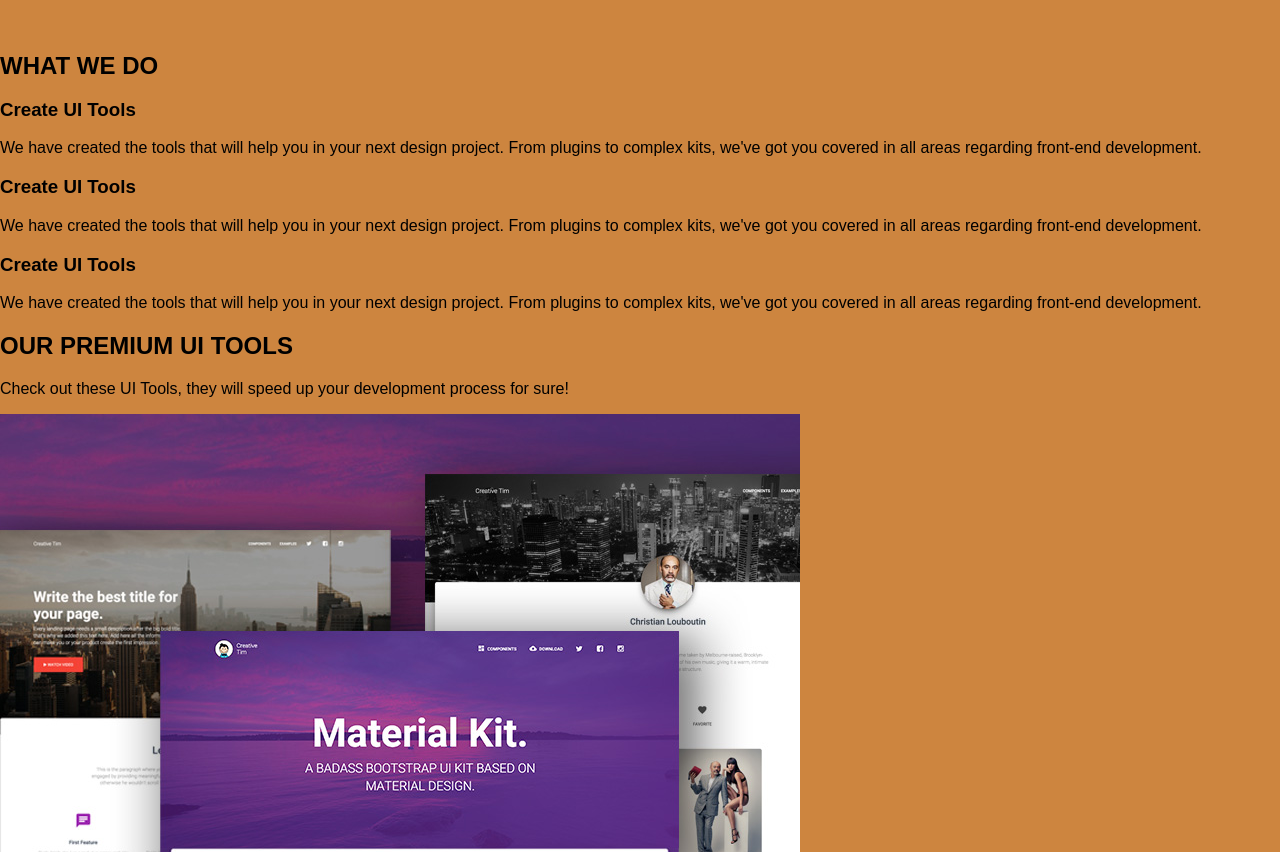
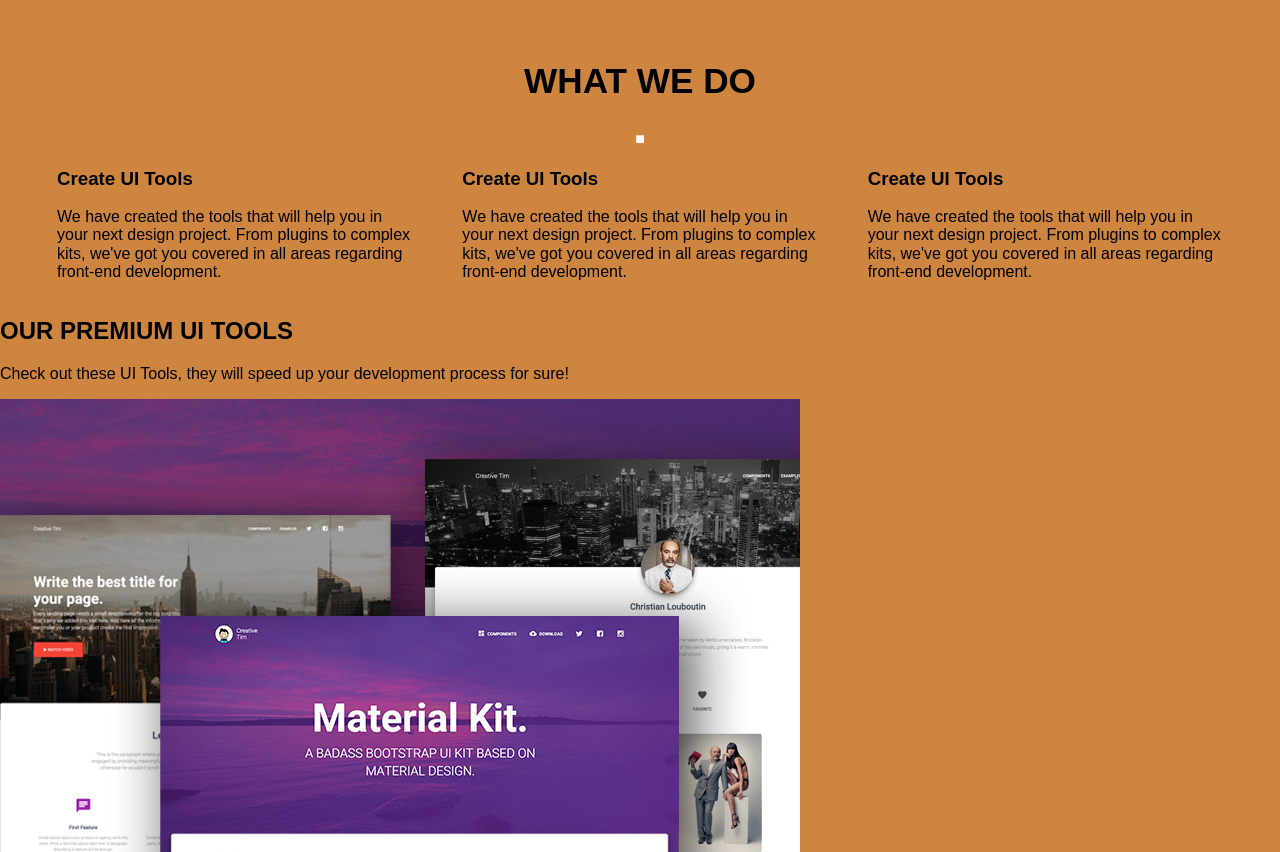
Before and after one commit to Agatha-Inga/Mi-Proyecto-Web, a plain HTML site: page index.html in a window 1280 px wide. Shown: the part 1956-2808 px from the top of the page. Drawn offline with Linux system fonts and the light colour scheme.

Commit message:
Estilos para Section What

```diff
--- a/assets/css/index.css
+++ b/assets/css/index.css
@@ -59,3 +59,18 @@ header {
 	width: 100%;
 	margin-bottom: 30px;
 }
+/*WHAT*/
+.what {
+	width: 95%;
+	margin: 0 auto;
+}
+.what-title {
+font-size: 2.2em;
+text-align: center;
+}
+.what-contentCols {
+	display: flex;
+}
+.what-contentCols-col {
+	margin: 0 25px;
+}
--- a/index.html
+++ b/index.html
@@ -59,8 +59,9 @@
 	<!--WHAT-->
 	<section class="what">
 		<h2 class="what-title">WHAT WE DO</h2>
-		<div class="u-dash"></div>
+		<div class="u-dash">&#9632;</div>
 		<div class="what-contentCols">
+			<!--COLUMNA1-->
 			<div class="what-contentCols-col">
 				<span class="icon"></span>
 				<h3 class="title">Create UI Tools</h3>
@@ -68,6 +69,7 @@
 					We have created the tools that will help you in your next design project. From plugins to complex kits, we've got you covered in all areas regarding front-end development.
 				</p>
 			</div>
+			<!--COLUMNA2-->
 			<div class="what-contentCols-col">
 				<span class="icon"></span>
 				<h3 class="title">Create UI Tools</h3>
@@ -75,6 +77,7 @@
 					We have created the tools that will help you in your next design project. From plugins to complex kits, we've got you covered in all areas regarding front-end development.
 				</p>
 			</div>
+			<!--COLUMNA3-->
 			<div class="what-contentCols-col">
 				<span class="icon"></span>
 				<h3 class="title">Create UI Tools</h3>
```
